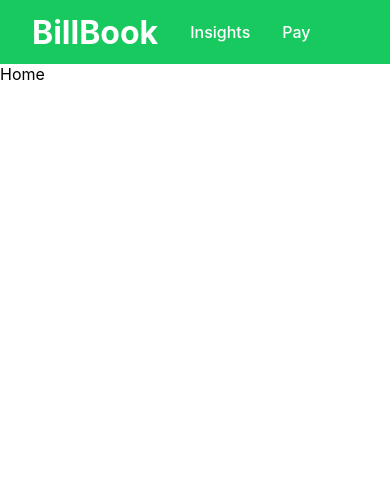
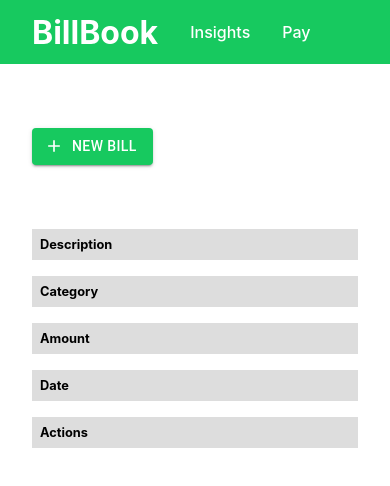
Before and after one commit to 7shoaib7/bright-money, a React (Create React App) app: page / in a window 390 px wide. Shown: the top 486 px of the page. Built offline with nearby package versions, Linux system fonts and the light colour scheme.

Commit message:
added-store-and-table-for-billsList

```diff
--- /dev/null
+++ b/src/components/billTable/billTable.css
@@ -0,0 +1,35 @@
+.bill-table {
+    width: 100%;
+    border-collapse: collapse;
+    margin-top: 4rem;;
+  }
+
+  .bill-table th {
+    background-color: #ddd;
+    text-align: left;
+    padding: 0.5rem;
+  }
+
+  .bill-table td {
+    /* border: 1px solid #ddd; */
+    padding: 0.5rem;
+  }
+
+
+  @media (max-width: 600px) {
+    .bill-table {
+      font-size: 0.8rem;
+    }
+
+    .bill-table th,
+    .bill-table td {
+      display: block;
+      width: 100%;
+      text-align: left;
+    }
+
+    .bill-table th {
+      font-weight: bold;
+      margin-bottom: 1rem;
+    }
+  }
--- /dev/null
+++ b/src/components/billTable/billTable.js
@@ -0,0 +1,41 @@
+import { useDispatch, useSelector } from 'react-redux';
+import Button from '@mui/material/Button';
+import "./billTable.css";
+
+const BillTable = () => {
+const bills = useSelector((state) => state.bills.bills)
+
+  return (
+    <table className="bill-table">
+      <thead>
+        <tr>
+          <th>Description</th>
+          <th>Category</th>
+          <th>Amount</th>
+          <th>Date</th>
+          <th>Actions</th>
+        </tr>
+      </thead>
+      <tbody>
+        {bills.map((bill) => (
+          <tr key={bill.id}>
+            <td>{bill.description}</td>
+            <td>{bill.category}</td>
+            <td>{bill.amount}</td>
+            <td>{bill.date}</td>
+            <td>
+            <Button variant="contained" color="success" sx={{ marginRight: "1rem" }} size="small">
+              Edit
+            </Button>
+            <Button variant="outlined" color="error" size='small'>
+              Delete
+            </Button>
+            </td>
+          </tr>
+        ))}
+      </tbody>
+    </table>
+  );
+};
+
+export default BillTable;
--- a/src/index.js
+++ b/src/index.js
@@ -3,13 +3,17 @@ import ReactDOM from 'react-dom/client';
 import { BrowserRouter } from 'react-router-dom';
 import './index.css';
 import App from './App';
+import { Provider } from "react-redux"
+import store from "./store/store"
 
 
 const root = ReactDOM.createRoot(document.getElementById('root'));
 root.render(
   <React.StrictMode>
     <BrowserRouter>
-      <App />
+      <Provider store={store}>
+        <App />
+      </Provider>
     </BrowserRouter>
   </React.StrictMode>
 );
--- a/src/routes/home/home.css
+++ b/src/routes/home/home.css
@@ -0,0 +1,49 @@
+.home {
+    padding: 0 2rem;
+}
+
+.add-bill {
+    margin-top: 4rem;
+    width: 100%
+}
+
+.add-bill-btn {
+    background-color: #17c95f !important;
+}
+
+.add-bill-btn:hover {
+    background-color: #104023 !important;
+
+}
+
+
+
+.add-bill-modal {
+    height:22rem;
+    width:20rem;
+    position: absolute;
+    top: 50%;
+    left: 50%;
+    transform: translate(-50%, -50%);
+    background-color: white;
+    border-radius: 1rem;
+    padding:1rem;
+}
+
+.add-bill-modal-btns{
+    margin-top:1rem;
+    display: flex;
+    justify-content: flex-end;
+
+}
+
+.date-input{
+    padding: 5px;
+    border-radius: 0.2rem;
+    border:1px solid gray!important;
+    width: 100%;
+    font-size: 1rem;
+    margin-top:1rem;
+    height:2.5rem;
+    cursor: pointer;
+}
--- a/src/routes/home/home.js
+++ b/src/routes/home/home.js
@@ -1,8 +1,152 @@
-import React from 'react'
+import React, { useEffect, useState } from 'react';
+import Button from '@mui/material/Button';
+import AddIcon from '@mui/icons-material/Add';
+import Modal from '@mui/material/Modal';
+import TextField from '@mui/material/TextField';
+import Select from '@mui/material/Select';
+import MenuItem from '@mui/material/MenuItem';
+import { useDispatch, useSelector } from 'react-redux';
+import { addBill } from "../../store/bill/bill.action";
+import { v4 as uuidv4 } from 'uuid';
+import BillTable from "../../components/billTable/billTable"
+import "./home.css";
+
 
 const Home = () => {
+  const [open, setOpen] = React.useState(false);
+  const [dateVal, setDateVal] = useState("");
+  const [data, setData] = useState({
+    description: '',
+    category: '',
+    amount: '',
+    date: ''
+  })
+
+  const dispatch = useDispatch();
+  const bills = useSelector((state) => state.bills.bills)
+
+  const handleOpen = () => setOpen(true);
+  const handleClose = () => {
+    setData({
+      description: '',
+      category: '',
+      amount: '',
+      date: ''
+    })
+    setDateVal("")
+    setOpen(false);
+  }
+
+
+  const handleInput = (e) => {
+    const name = e.target.name;
+    const value = e.target.value;
+    setData({ ...data, [name]: value })
+  }
+  const handleDateChange = (event) => {
+    const newDate = event.target.value;
+    setData({
+      ...data,
+      date: newDate
+    })
+    setDateVal(newDate);
+  };
+
+  const handleAdd = () => {
+    dispatch(addBill(bills, { ...data, id: uuidv4() }))
+    setData({
+      description: '',
+      category: '',
+      amount: '',
+      date: ''
+    })
+    setDateVal("")
+    setOpen(false);
+  }
+
   return (
-    <div>Home</div>
+    <>
+      <div className="home">
+        <div className="add-bill">
+          <Button
+            startIcon={<AddIcon />}
+            variant="contained"
+            className="add-bill-btn"
+            onClick={handleOpen}
+          >
+            New Bill
+          </Button>
+        </div>
+        <BillTable />
+      </div>
+      <Modal
+        open={open}
+        onClose={handleClose}
+      >
+        <div className="add-bill-modal">
+          <h4>Add Bill Details</h4>
+          <TextField
+            label="Description"
+            variant="outlined"
+            size="small"
+            fullWidth
+            sx={{ marginTop: "1rem", color: "#17c95f" }}
+            name="description"
+            value={data.description}
+            onChange={handleInput}
+          />
+          <TextField
+            label="Amount ₹"
+            type="number"
+            variant="outlined"
+            size="small"
+            fullWidth
+            sx={{ marginTop: "1rem", color: "#17c95f" }}
+            name="amount"
+            value={data.amount}
+            onChange={handleInput}
+          />
+          <Select
+            id="demo-select-small"
+            labelId="demo-select-small"
+            label="Category"
+            size="small"
+            sx={{ marginTop: "1rem", color: "#17c95f" }}
+            fullWidth
+            name="category"
+            value={data.category}
+            onChange={handleInput}
+            displayEmpty
+          >
+            <MenuItem value="">
+              Category
+            </MenuItem>
+            <MenuItem value="Utility">Utility</MenuItem>
+            <MenuItem value="Shopping">Shopping</MenuItem>
+            <MenuItem value="Food & Dining">Food & Dining</MenuItem>
+            <MenuItem value="Personal Care">Personal Care</MenuItem>
+            <MenuItem value="Education">Education</MenuItem>
+            <MenuItem value="Travel">Travel</MenuItem>
+            <MenuItem value="Others">Others</MenuItem>
+          </Select>
+          <input
+            type="date"
+            value={dateVal}
+            onChange={handleDateChange}
+            name="date"
+            className="date-input"
+          />
+          <div className="add-bill-modal-btns">
+            <Button variant="contained" color="success" sx={{ marginRight: "1rem" }} size="small" onClick={handleAdd}>
+              ADD
+            </Button>
+            <Button variant="outlined" color="error" size='small' onClick={handleClose}>
+              Cancel
+            </Button>
+          </div>
+        </div>
+      </Modal>
+    </>
   )
 }
 
--- a/src/routes/navigation/navigation.css
+++ b/src/routes/navigation/navigation.css
@@ -12,7 +12,6 @@
 .navigation-links-container{
     display: flex;
     align-items: center;
-    gap: 2rem;
     height:100%;
 }
 
@@ -20,6 +19,7 @@
     font-size:1rem;
     font-weight: 500;
     text-decoration: none;
+    margin-left: 2rem;
     /* color:#104023; */
     color:white
 }
--- /dev/null
+++ b/src/store/bill/bill.action.js
@@ -0,0 +1,9 @@
+import { BILL_ACTION_TYPES } from "./bill.types";
+
+export const addBill = (bills, dataToAdd) => {
+    const newBillList = [...bills, dataToAdd];
+    return {
+        type: BILL_ACTION_TYPES.ADD_BILL,
+        payload: newBillList
+    }
+}
--- /dev/null
+++ b/src/store/bill/bill.reducer.js
@@ -0,0 +1,22 @@
+import { BILL_ACTION_TYPES } from "./bill.types"
+
+const initialState = {
+    bills: [],
+    bill: {}
+}
+
+const billReducers = (state = initialState, action) => {
+    const { type, payload } = action;
+
+    switch (type) {
+        case BILL_ACTION_TYPES.ADD_BILL:
+            return {
+                ...state,
+                bills: payload
+            }
+        default:
+            return state
+    }
+}
+
+export default billReducers
--- /dev/null
+++ b/src/store/bill/bill.types.js
@@ -0,0 +1,5 @@
+export const BILL_ACTION_TYPES ={
+    ADD_BILL:'ADD_BILL',
+    EDIT_BILL:'EDIT_BILL',
+    DELETE_BILL:"DELETE_BILL"
+}
--- /dev/null
+++ b/src/store/root-reducer.js
@@ -0,0 +1,8 @@
+import { combineReducers } from 'redux';
+import billReducers from './bill/bill.reducer';
+
+const rootReducer = combineReducers({
+    bills: billReducers
+})
+
+export default rootReducer
--- /dev/null
+++ b/src/store/store.js
@@ -0,0 +1,14 @@
+import {createStore,applyMiddleware} from 'redux';
+import logger from "redux-logger";
+import reduxThunk from 'redux-thunk';
+import rootReducer from './root-reducer';
+
+const middlewares = [reduxThunk];
+
+if(process.env.NODE_ENV ==='development'){
+    middlewares.push(logger)
+}
+
+const store = createStore(rootReducer, applyMiddleware(...middlewares));
+
+export default store;
```
Also changed, not shown: package.json (+11 -0 lines), 1 other file (tests, documents, lock files or other folders).
